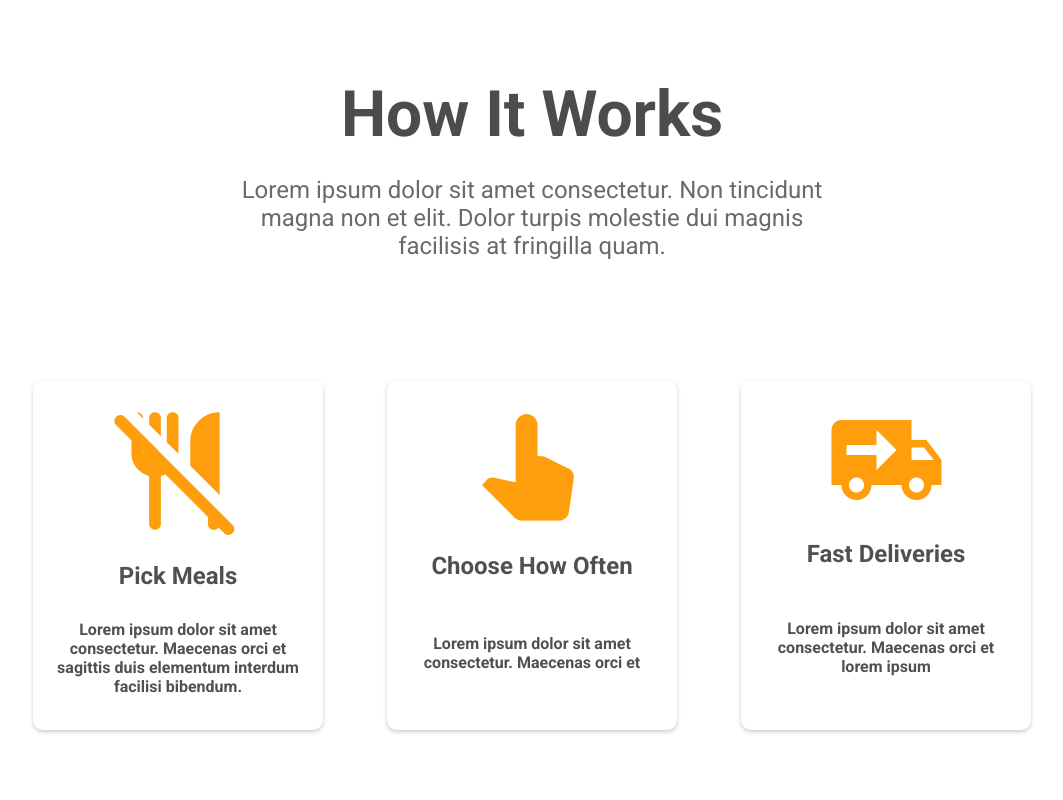
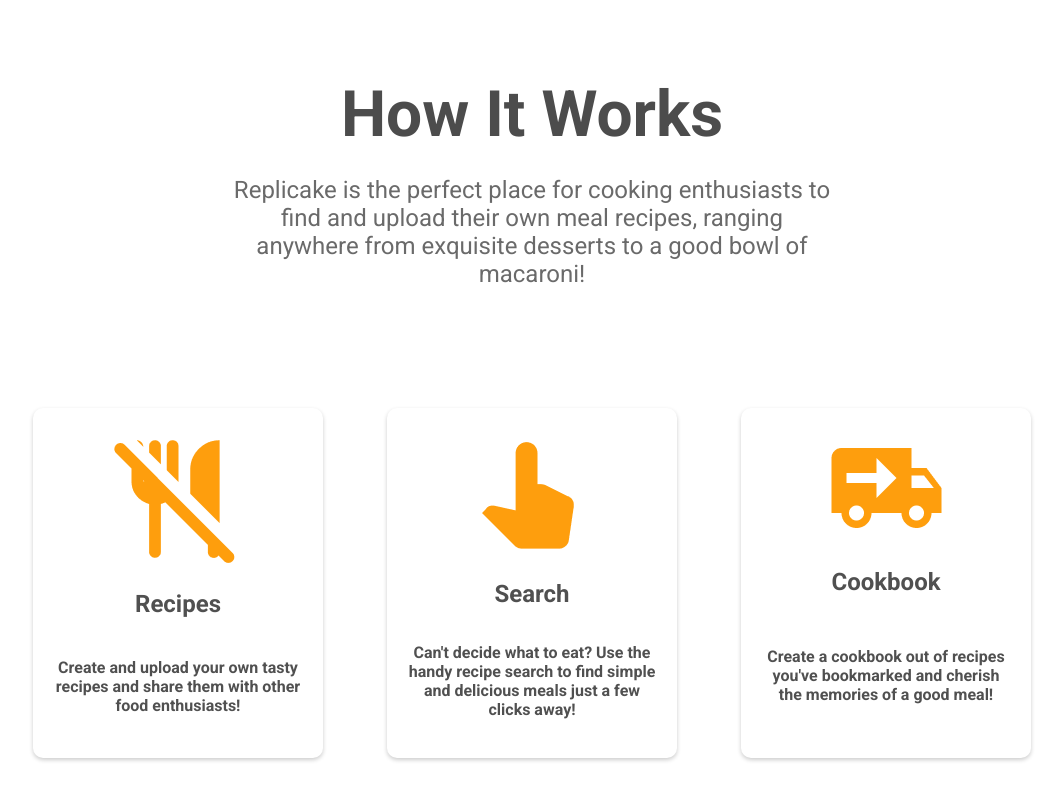
Before and after one commit to HPhilipN/C276-Project, a React (Vite) app in the folder frontend/: page / in a window 1280 px wide. Shown: the part 866-1666 px from the top of the page, without its empty margins (108-1171 px from the left). Built offline with nearby package versions, Linux system fonts and the light colour scheme.

Commit message:
updated home page description

```diff
--- a/frontend/src/Work.jsx
+++ b/frontend/src/Work.jsx
@@ -7,19 +7,19 @@
   const workInfoData = [
     {
       image: PickMeals,
-      title: "Pick Meals",
+      title: "Recipes",
       text:
-        "Lorem ipsum dolor sit amet consectetur. Maecenas orci et sagittis duis elementum interdum facilisi bibendum.",
+        "Create and upload your own tasty recipes and share them with other food enthusiasts!",
     },
     {
       image: ChooseMeals,
-      title: "Choose How Often",
-      text: "Lorem ipsum dolor sit amet consectetur. Maecenas orci et ",
+      title: "Search",
+      text: "Can't decide what to eat? Use the handy recipe search to find simple and delicious meals just a few clicks away!",
     },
     {
       image: DeliveryMeals,
-      title: "Fast Deliveries",
-      text: "Lorem ipsum dolor sit amet consectetur. Maecenas orci et lorem ipsum",
+      title: "Cookbook",
+      text: "Create a cookbook out of recipes you've bookmarked and cherish the memories of a good meal!",
     },
   ];
   return (
@@ -27,8 +27,8 @@
       <div className="work-section-top">
         <h1 className="primary-heading">How It Works</h1>
         <p className="primary-text">
-          Lorem ipsum dolor sit amet consectetur. Non tincidunt magna non et
-          elit. Dolor turpis molestie dui magnis facilisis at fringilla quam.
+          Replicake is the perfect place for cooking enthusiasts to find and upload their own meal recipes, ranging
+          anywhere from exquisite desserts to a good bowl of macaroni!
         </p>
       </div>
       <div className="work-section-bottom">
```
